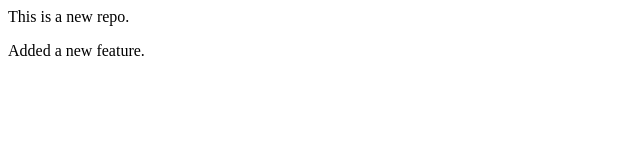
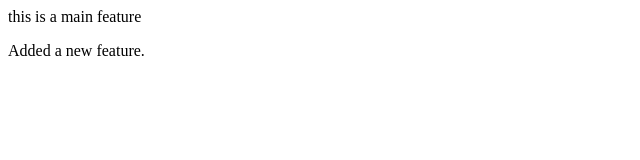
Before and after one commit to vivek9781/JavaProject, a plain HTML site: page index.html in a window 1280 px wide. Shown: the full height of the page, 0-640 px from the left. Drawn offline with Linux system fonts and the light colour scheme.

Commit message:
added a feature

```diff
--- a/index.html
+++ b/index.html
@@ -1,2 +1,2 @@
-<p>This is a new repo.</p>
+<p> this is a main feature </p>
 <p>Added a new feature.</p>
```
